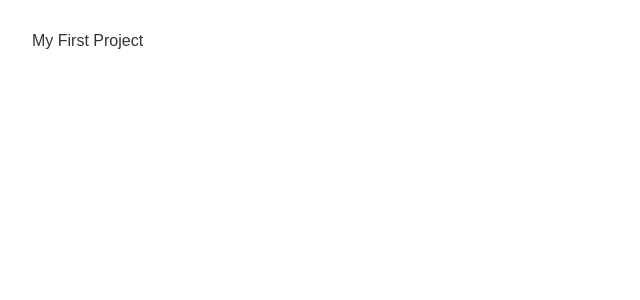
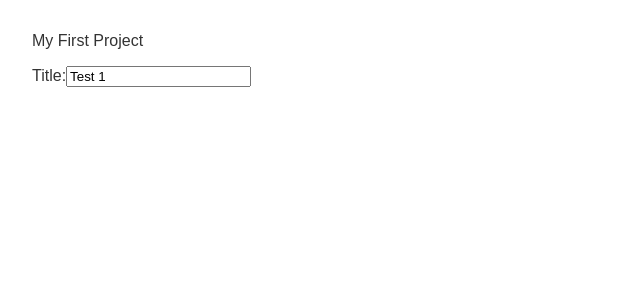
Before and after one commit to rtj113/angular-azure-boards, an Angular app: page / in a window 1280 px wide. Shown: the top 300 px of the page, without its empty margins (0-640 px from the left). Built offline with nearby package versions, Linux system fonts and the light colour scheme.

Commit message:
Added in 2 way data binding by adding the FormsModule. Now the data in the static Boards element is coming through as a title of test 1

```diff
--- a/src/app/app.module.ts
+++ b/src/app/app.module.ts
@@ -1,5 +1,7 @@
 import { NgModule } from '@angular/core';
 import { BrowserModule } from '@angular/platform-browser';
+
+import { FormsModule } from '@angular/forms';
 
 import { AppRoutingModule } from './app-routing.module';
 import { AppComponent } from './app.component';
@@ -12,7 +14,8 @@ import { AzureBoardsComponent } from './core/azure-boards/azure-boards.component
   ],
   imports: [
     BrowserModule,
-    AppRoutingModule
+    AppRoutingModule,
+    FormsModule
   ],
   providers: [],
   bootstrap: [AppComponent]
--- a/src/app/core/azure-boards/azure-boards.component.html
+++ b/src/app/core/azure-boards/azure-boards.component.html
@@ -1 +1,10 @@
 <p>{{azure_board}}</p>
+<div>
+    <!-- <h1>{{boards.id}}</h1>
+    <h2>{{boards.WorkItemType}}</h2>
+    <h3>{{boards.title}}</h3>
+    <h3>{{boards.AssignedTo}}</h3>
+    <h3>{{boards.State}}</h3> -->
+    <label for="title">Title:</label>
+    <input id="title" [(ngModel)]="boards.title" placeholder="title">
+    </div>
```
